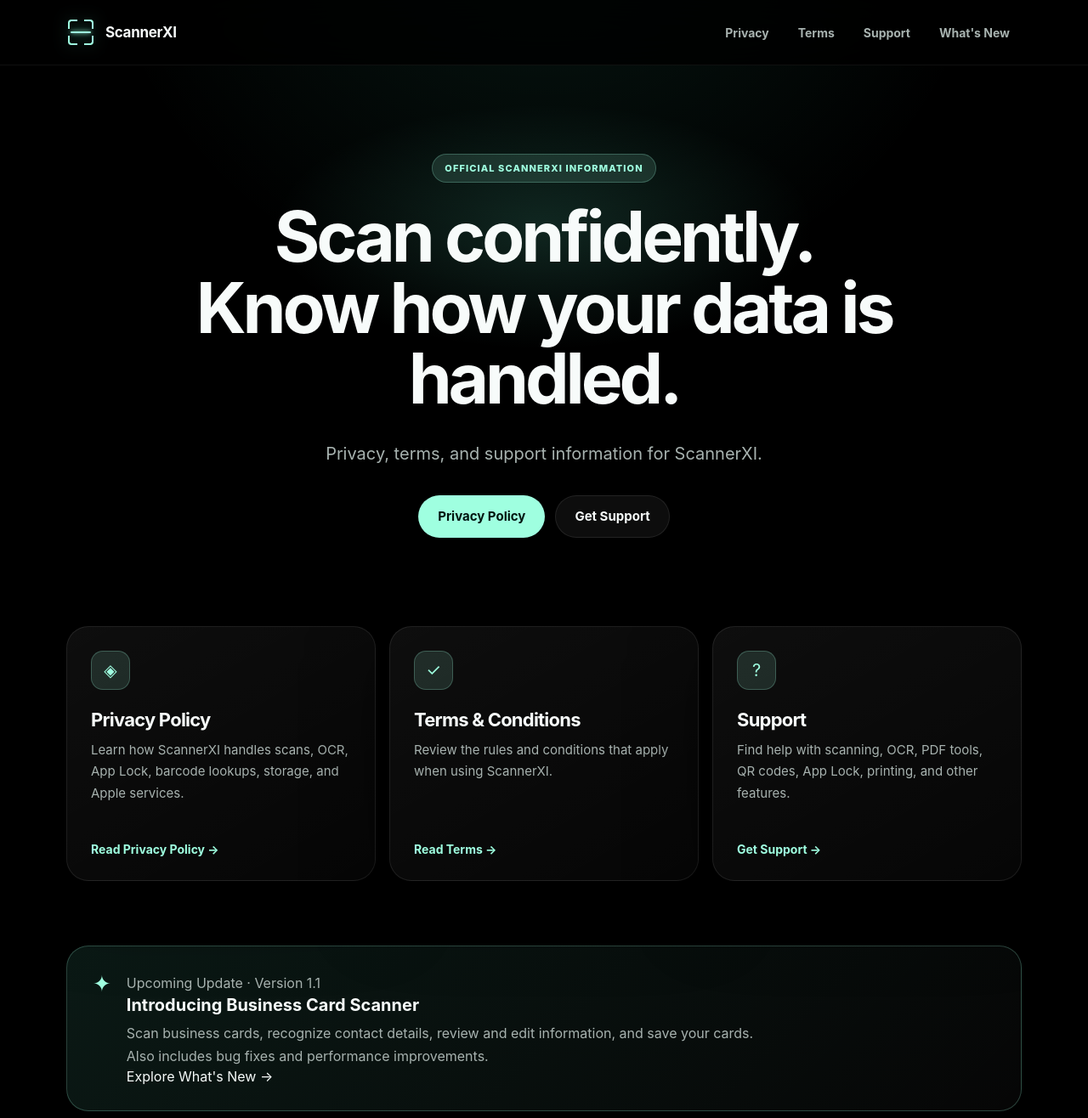
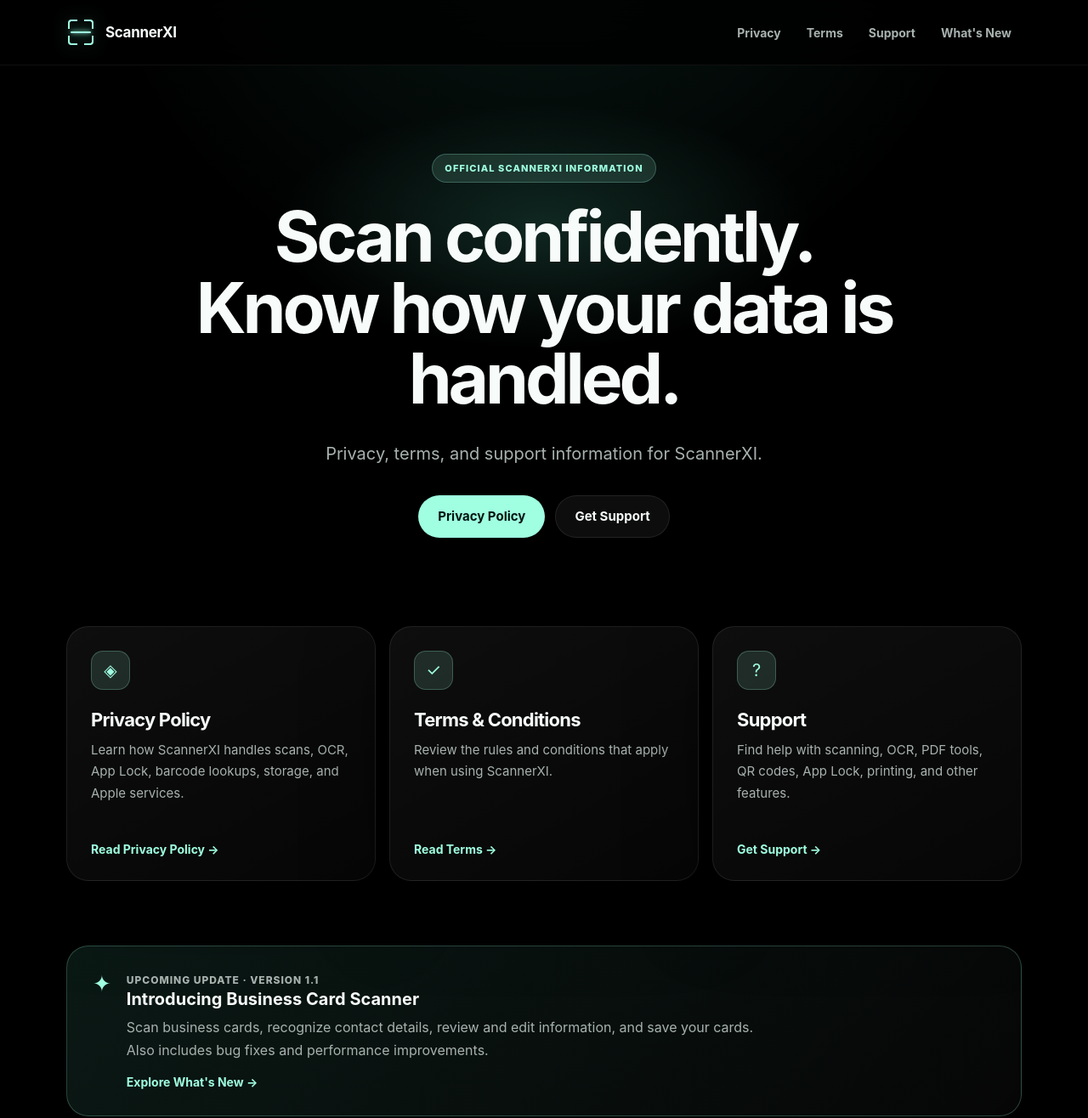
Before and after one commit to ekkacaffle-dot/ScannerXI-Legal, a plain HTML site: page index.html in a window 1280 px wide. Shown: the top 1316 px of the page at 85% size. Drawn offline with Linux system fonts and the light colour scheme.

Commit message:
Add What's New navigation and ScannerXI 1.1 details

```diff
--- a/styles.css
+++ b/styles.css
@@ -1073,3 +1073,49 @@ h3 {
     transform: none;
   }
 }
+
+/* Version 1.1 release information and mobile navigation */
+.nav {
+  width: 100%;
+  margin-right: 0;
+  justify-content: space-between;
+  gap: 0;
+}
+.nav a {
+  padding: 0 6px;
+  font-size: 12px;
+  white-space: nowrap;
+}
+.release-kicker {
+  margin: 0 0 10px;
+  color: var(--mint);
+  font-size: 12px;
+  font-weight: 800;
+  letter-spacing: 0.08em;
+  text-transform: uppercase;
+}
+.release-highlight { margin-bottom: 20px; }
+.release-link {
+  display: inline-block;
+  margin-top: 14px;
+  color: var(--mint);
+  font-size: 14px;
+  font-weight: 700;
+}
+.release-status {
+  margin-top: 18px !important;
+  color: var(--text-secondary);
+}
+.release-actions { margin: 28px 0 48px; }
+@media (min-width: 640px) {
+  .nav {
+    width: auto;
+    margin-right: 0;
+    justify-content: flex-end;
+    gap: 6px;
+  }
+  .nav a {
+    padding: 0 12px;
+    font-size: 14px;
+  }
+}
```
